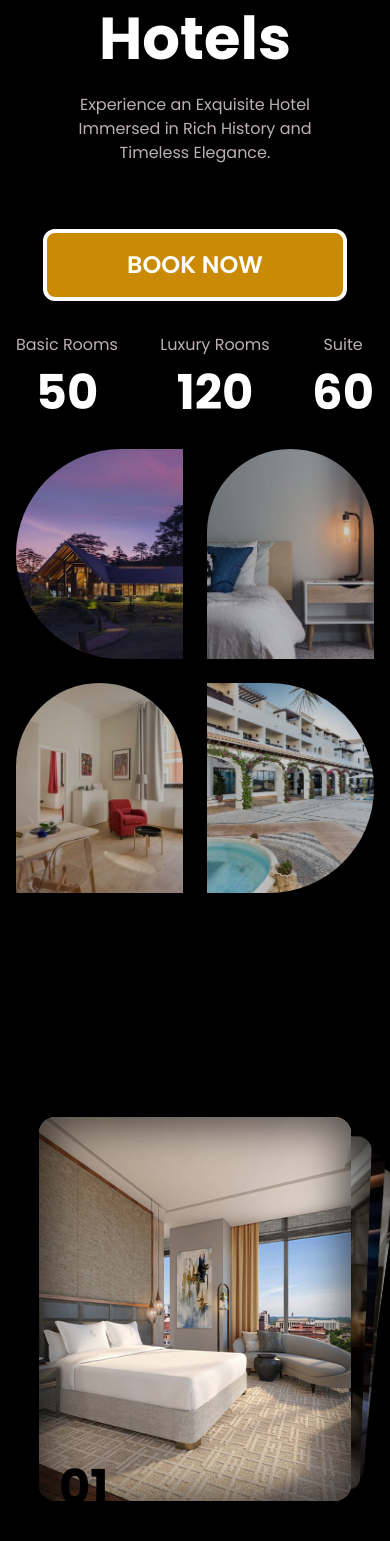
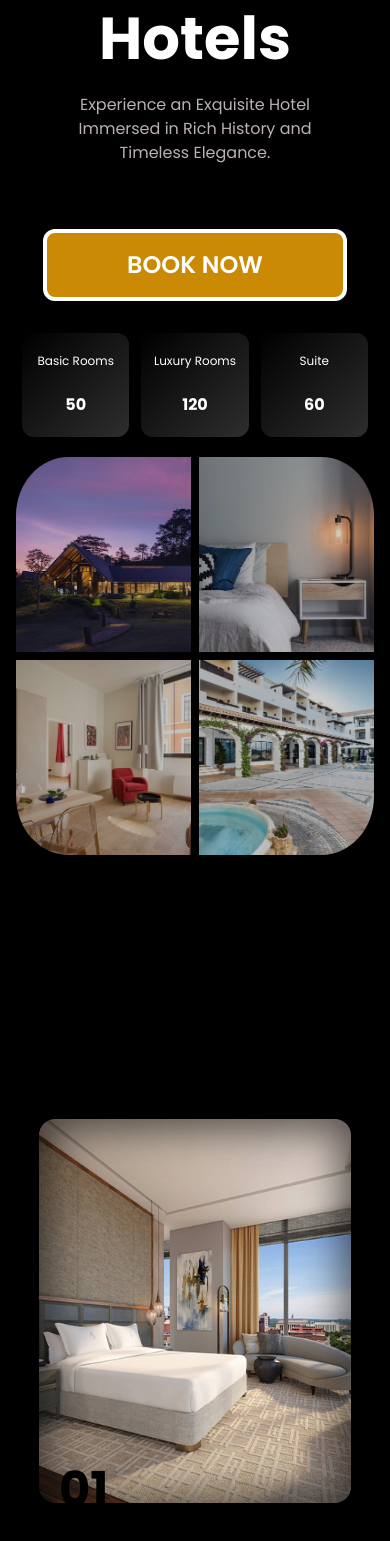
Before and after one commit to yocki8/hotel-management-system, a React (Vite) app: page / in a window 390 px wide. Shown: the part 301-1842 px from the top of the page. Built offline with nearby package versions, Linux system fonts and the light colour scheme.

Commit message:
📲 added responsiveness

```diff
--- a/src/components/Aceternity/components/MaskContainer.tsx
+++ b/src/components/Aceternity/components/MaskContainer.tsx
@@ -5,6 +5,8 @@ import { cn } from "../utils/cn";
 import * as React from "react";
 
 //mask
+
+//z-
 export const MaskContainer = ({
     children,
     revealText,
@@ -74,7 +76,7 @@ export const MaskContainer = ({
                     onMouseLeave={() => {
                         setIsHovered(false);
                     }}
-                    className="relative z-20 mx-auto   text-center  font-bold "
+                    className="relative z-10 mx-auto   text-center  font-bold "
                 >
                     {children}
                 </div>
--- a/src/components/ContentBody.jsx
+++ b/src/components/ContentBody.jsx
@@ -2,14 +2,15 @@
 import FeaturedRooms from "./sections/FeaturedRooms";
 import AboutHotel from "./sections/AboutHotel";
 import Offers from "./sections/Offers";
+import { useState, useEffect } from "react";
 
+export default function ContentBody({ isDark,matches }) {
 
-export default function ContentBody({ isDark }) {
     return (
         <main>
-            <FeaturedRooms isDark={isDark} />
-            <Offers isDark={isDark} />
-            <AboutHotel isDark={isDark}/>
+            <FeaturedRooms isDark={isDark} matches={matches} />
+            <Offers isDark={isDark} matches={matches} />
+            <AboutHotel isDark={isDark} matches={matches} />
         </main>
     );
 }
--- a/src/components/Header.jsx
+++ b/src/components/Header.jsx
@@ -5,21 +5,21 @@ import header4 from "/src/assets/images/header4.webp";
 import halfSun from "/src/assets/images/half-sun.png";
 import { useSpring, animated } from "react-spring";
 import { useGSAP } from "@gsap/react";
+import SplitType from "split-type";
 import { useRef } from "react";
 import gsap from "gsap";
-import SplitType from "split-type";
 
 function Number({ n }) {
     const { number } = useSpring({
         from: { number: 0 },
         number: n,
         delay: 200,
-        config: { mass: 3, tension: 20, friction: 10 },
+        config: { mass: 1, tension: 20, friction: 10 },
     });
     return <animated.div>{number.to((n) => n.toFixed(0))}</animated.div>;
 }
 
-const Welcome = ({ isDark }) => {
+const Welcome = ({ isDark, matches }) => {
     const welcomeText = useRef(null);
     const sunriseWord = useRef(null);
 
@@ -45,21 +45,30 @@ const Welcome = ({ isDark }) => {
         );
     };
 
-    const Counters = ({ roomType, number }) => {
+    const Counters = ({ roomType, number, matches }) => {
+        if (matches) {
             return (
-            <li>
-                <h2 className="text-[#4a4a4a] md:text-xl  dark:text-[#bcb1b1]">
-                    {roomType}
-                </h2>
+                <li className="w-1/4 rounded-2xl bg-[#d1d1d1] md:bg-transparent ">
+                    <h2 className="text-xl ">{roomType}</h2>
                     <h1 className="text-center text-[3rem] font-bold ">
                         <Number n={number} />
                     </h1>
                 </li>
             );
+        } else {
+            return (
+                <li className="h-full w-[30%] rounded-xl bg-gradient-to-br from-white to-[#d1d1d1] py-5 dark:from-black dark:to-[#2e2e2e]">
+                    <h1 className="h-10 text-xs">{roomType}</h1>
+                    <h1 className=" font-bold">
+                        <Number n={number} />
+                    </h1>
+                </li>
+            );
+        }
     };
     return (
         <div className="grid gap-16  md:w-[57%]">
-            <div className="grid place-items-center">
+            <div className="z-10 grid place-items-center">
                 <h1
                     ref={welcomeText}
                     className="text-center text-[3.7rem] font-bold  leading-[4.7rem]"
@@ -74,10 +83,18 @@ const Welcome = ({ isDark }) => {
 
             <GetStarted />
 
-            <ul className="flex items-center justify-between text-center md:my-0 -mt-8 md:px-10">
-                <Counters roomType={"Basic Rooms"} number={50} />
-                <Counters roomType={"Luxury Rooms"} number={120} />
-                <Counters roomType={"Suite"} number={60} />
+            <ul className="-mt-8 flex items-center justify-around text-center md:my-0 md:justify-between md:px-10">
+                <Counters
+                    matches={matches}
+                    roomType={"Basic Rooms"}
+                    number={50}
+                />
+                <Counters
+                    matches={matches}
+                    roomType={"Luxury Rooms"}
+                    number={120}
+                />
+                <Counters matches={matches} roomType={"Suite"} number={60} />
             </ul>
         </div>
     );
@@ -87,8 +104,9 @@ const SunExtra = () => {
     return (
         <span className="pointer-events-none absolute">
             <img
+                alt="sunrise logo"
                 src={halfSun}
-                className="max-w-[80%] rotate-[45deg] opacity-20 dark:md:opacity-10"
+                className="max-w-[80%]  opacity-20 dark:md:opacity-10"
             ></img>
         </span>
     );
@@ -98,36 +116,38 @@ const HotelImages = () => {
     const Image = ({ imgNo }) => {
         return (
             <img
-                className="h-full w-full object-cover opacity-80 transition-all duration-700 hover:scale-125 hover:opacity-100"
+                alt="hotel image"
+                className="h-[50vw] w-[50vw] object-cover opacity-80 transition-all duration-700 hover:scale-125 hover:opacity-100 md:h-full md:w-full"
                 draggable={false}
                 src={imgNo}
             ></img>
         );
     };
+
     return (
-        <div className=" mt-5 grid grid-cols-2 grid-rows-[repeat(2,210px)] gap-6 *:overflow-hidden  md:mt-0 md:w-[43%] ">
-            <div className="rounded-l-full">
+        <div className=" mt-5 grid grid-cols-2 gap-2 *:overflow-hidden md:mt-0 md:w-[43%]  md:grid-rows-[repeat(2,210px)] md:gap-6 ">
+            <div className="rounded-tl-[30%] md:rounded-l-full">
                 <Image imgNo={header1} />
             </div>
 
-            <div className="rounded-t-full drop-shadow-2xl">
+            <div className="rounded-tr-[30%] md:rounded-t-full">
                 <Image imgNo={header2} />
             </div>
-            <div className="rounded-t-full">
+            <div className="rounded-bl-[30%] md:rounded-t-full">
                 <Image imgNo={header3} />
             </div>
-            <div className="rounded-r-full">
+            <div className="rounded-br-[30%] md:rounded-r-full">
                 <Image imgNo={header4} />
             </div>
         </div>
     );
 };
-export default function Header({ isDark }) {
+export default function Header({ isDark, matches }) {
     return (
         <>
             <SunExtra />
-            <header className="px-4  py-20 md:flex md:min-h-[85vh]">
-                <Welcome isDark={isDark} />
+            <header className="px-4 py-20 md:flex md:min-h-[85vh]">
+                <Welcome matches={matches} isDark={isDark} />
                 <span className="bg ml-5 mr-7 hidden w-[0.1%] bg-gradient-to-b from-transparent via-black to-transparent md:inline-block dark:via-white"></span>
                 <HotelImages />
             </header>
--- a/src/components/sections/FeaturedRooms.jsx
+++ b/src/components/sections/FeaturedRooms.jsx
@@ -10,24 +10,21 @@ import { useGSAP } from "@gsap/react";
 import { Swiper, SwiperSlide } from "swiper/react";
 import "swiper/css";
 import "swiper/css/effect-cards";
-import { EffectCards, Pagination, EffectCoverflow } from "swiper/modules";
+import "swiper/css/effect-coverflow";
+import { EffectCoverflow, Pagination } from "swiper/modules";
 
 const Room = ({ roomNo, id, currImg, isDark }) => {
     const image = useRef(null);
     gsap.registerPlugin(ScrollTrigger);
 
-    const [matches, setMatches] = useState(
-        window.matchMedia("(min-width: 768px)").matches,
-    );
-
     useGSAP(() => {
         gsap.from(image.current, {
             opacity: 0,
             y: 200,
-            duration: 0.5,
+            duration: Math.random() * 0.3 + 0.3,
             scrollTrigger: {
                 trigger: image.current,
-                start: "top 80%",
+                start: "top bottom",
                 toggleActions: "play none none reverse",
             },
         });
@@ -53,22 +50,20 @@ const Room = ({ roomNo, id, currImg, isDark }) => {
                 0{id}
             </span>
             <img
+                alt={`featured room ${id}`}
                 ref={image}
                 onMouseOver={() => handleImgHover(roomNo)}
                 onMouseOut={() => handleImgOut()}
                 src={roomNo}
-                className="h-96 w-40 rounded-2xl object-cover transition-all duration-500 hover:h-[30rem] hover:w-96"
+                className="h-96 w-40 rounded-2xl object-cover transition-all duration-500 hover:h-[27rem] hover:w-96"
             />
         </div>
     );
 };
 
-export default function FeaturedRooms({ isDark }) {
+export default function FeaturedRooms({ isDark, matches }) {
     const currImg = useRef(null);
     const featuredText = useRef(null);
-    const [matches, setMatches] = useState(
-        window.matchMedia("(min-width: 768px)").matches,
-    );
 
     gsap.registerPlugin(ScrollTrigger);
 
@@ -79,24 +74,18 @@ export default function FeaturedRooms({ isDark }) {
             delay: matches ? "0.3" : "1",
             opacity: matches ? "100" : "0",
             duration: 1,
+            fontSize: matches ? "5rem" : "none",
             scrollTrigger: {
                 trigger: featuredText.current,
                 toggleActions: "play none none reverse",
                 start: "top bottom",
-                // markers: true,
             },
         });
     });
 
-    useEffect(() => {
-        window
-            .matchMedia("(min-width: 768px)")
-            .addEventListener("change", (e) => setMatches(e.matches));
-    }, []);
-
     return (
-        <section className="h-[150dvh]">
-            <div className="sticky top-8 h-dvh overflow-hidden">
+        <section className="mb-44 mt-10 md:my-auto md:h-[150dvh] ">
+            <div className="sticky top-8 h-[150%] overflow-hidden md:h-dvh">
                 <h1
                     ref={featuredText}
                     className="mx-auto mb-24 w-auto  text-center text-[2rem] font-bold uppercase md:mb-8 md:w-fit"
@@ -149,12 +138,21 @@ export default function FeaturedRooms({ isDark }) {
                     </div>
                 ) : (
                     <Swiper
-                        effect={"cards"}
+                        effect={"coverflow"}
                         grabCursor={true}
-                        modules={[EffectCards]}
-                        className="overflow-hiden h-96 w-[80vw] rounded-2xl"
+                        slidesPerView={"auto"}
+                        coverflowEffect={{
+                            rotate: 50,
+                            stretch: 10,
+                            depth: 100,
+                            modifier: 1,
+                            slideShadows: true,
+                        }}
+                        pagination={true}
+                        modules={[EffectCoverflow, Pagination]}
+                        className=" h-96 w-[80vw] overflow-hidden rounded-2xl"
                     >
-                        <SwiperSlide className="relative h-full w-full rounded-2xl">
+                        <SwiperSlide className=" relative h-full w-full rounded-2xl">
                             <span className="pointer-events-none absolute -bottom-[0.7rem] left-5 z-10 text-5xl font-bold text-white dark:text-black ">
                                 01
                             </span>
@@ -165,8 +163,9 @@ export default function FeaturedRooms({ isDark }) {
                                 className=" absolute left-1/2 h-full w-full -translate-x-1/2 rounded-2xl"
                             ></span>
                             <img
+                                alt="featured room 1"
                                 src={room1}
-                                className=" m-auto h-96 object-cover"
+                                className=" m-auto h-96 rounded-2xl object-cover"
                             ></img>
                         </SwiperSlide>
                         <SwiperSlide className="relative h-full w-full rounded-2xl">
@@ -180,8 +179,9 @@ export default function FeaturedRooms({ isDark }) {
                                 className=" absolute left-1/2 h-full w-full -translate-x-1/2 rounded-2xl"
                             ></span>
                             <img
+                                alt="featured room 2"
                                 src={room2}
-                                className=" m-auto h-96 object-cover"
+                                className=" m-auto h-96 rounded-2xl object-cover"
                             ></img>
                         </SwiperSlide>
                         <SwiperSlide className="relative h-full w-full rounded-2xl">
@@ -195,8 +195,9 @@ export default function FeaturedRooms({ isDark }) {
                                 className=" absolute left-1/2 h-full w-full -translate-x-1/2 rounded-2xl"
                             ></span>
                             <img
+                                alt="featured room 3"
                                 src={room3}
-                                className=" m-auto h-96 object-cover"
+                                className=" m-auto h-96 rounded-2xl object-cover"
                             ></img>
                         </SwiperSlide>
                         <SwiperSlide className="relative h-full w-full rounded-2xl">
@@ -210,8 +211,9 @@ export default function FeaturedRooms({ isDark }) {
                                 className=" absolute left-1/2 h-full w-full -translate-x-1/2 rounded-2xl"
                             ></span>
                             <img
+                                alt="featured room 4"
                                 src={room4}
-                                className=" m-auto h-96 object-cover"
+                                className=" m-auto h-96 rounded-2xl object-cover"
                             ></img>
                         </SwiperSlide>
                         <SwiperSlide className="relative h-full w-full rounded-2xl">
@@ -225,8 +227,9 @@ export default function FeaturedRooms({ isDark }) {
                                 className=" absolute left-1/2 h-full w-full -translate-x-1/2 rounded-2xl"
                             ></span>
                             <img
+                                alt="featured room 5"
                                 src={room5}
-                                className=" m-auto h-96 object-cover"
+                                className=" m-auto h-96 rounded-2xl object-cover"
                             ></img>
                         </SwiperSlide>
                     </Swiper>
--- a/src/pages/HomePage.jsx
+++ b/src/pages/HomePage.jsx
@@ -5,6 +5,9 @@ import ContentBody from "../components/ContentBody.jsx";
 
 export default function HomePage() {
     const [darkMode, setDarkMode] = useState(true);
+    const [matches, setMatches] = useState(
+        window.matchMedia("(min-width: 768px)").matches,
+    );
 
     useEffect(() => {
         const data = window.localStorage.getItem("darkMode");
@@ -16,17 +19,27 @@ export default function HomePage() {
         window.localStorage.setItem("darkMode", JSON.stringify(darkMode));
     }, [darkMode]);
 
+
+    useEffect(() => {
+        window
+            .matchMedia("(min-width: 768px)")
+            .addEventListener("change", (e) => setMatches(e.matches));
+    }, []);
+
     const toggleDarkMode = () => {
-        console.log(1);
         setDarkMode(!darkMode);
     };
     return (
         <div
             className={`grid h-full min-h-dvh font-['Poppins'] transition  duration-300 dark:text-white ${darkMode ? "dark bg-black" : "bg-white"}`}
         >
-            <Navbar toggleDarkMode={toggleDarkMode} isDark={darkMode} />
-            <Header isDark={darkMode} />
-            <ContentBody isDark={darkMode} />
+            <Navbar
+                matches={matches}
+                toggleDarkMode={toggleDarkMode}
+                isDark={darkMode}
+            />
+            <Header isDark={darkMode} matches={matches} />
+            <ContentBody isDark={darkMode} matches={matches} />
         </div>
     );
 }
```
Also changed, not shown: src/components/Navbar.jsx (+4 -3 lines), src/components/sections/AboutHotel.jsx (+27 -23 lines), src/components/sections/Offers.jsx (+94 -9 lines). Lines whose indentation alone changed are shown as unchanged.
